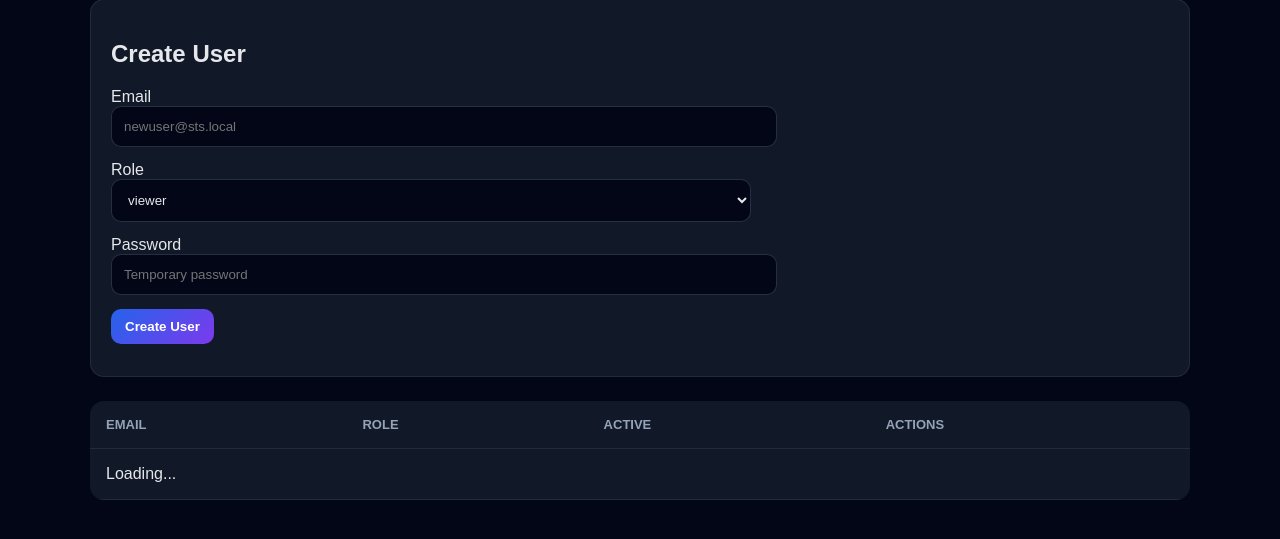
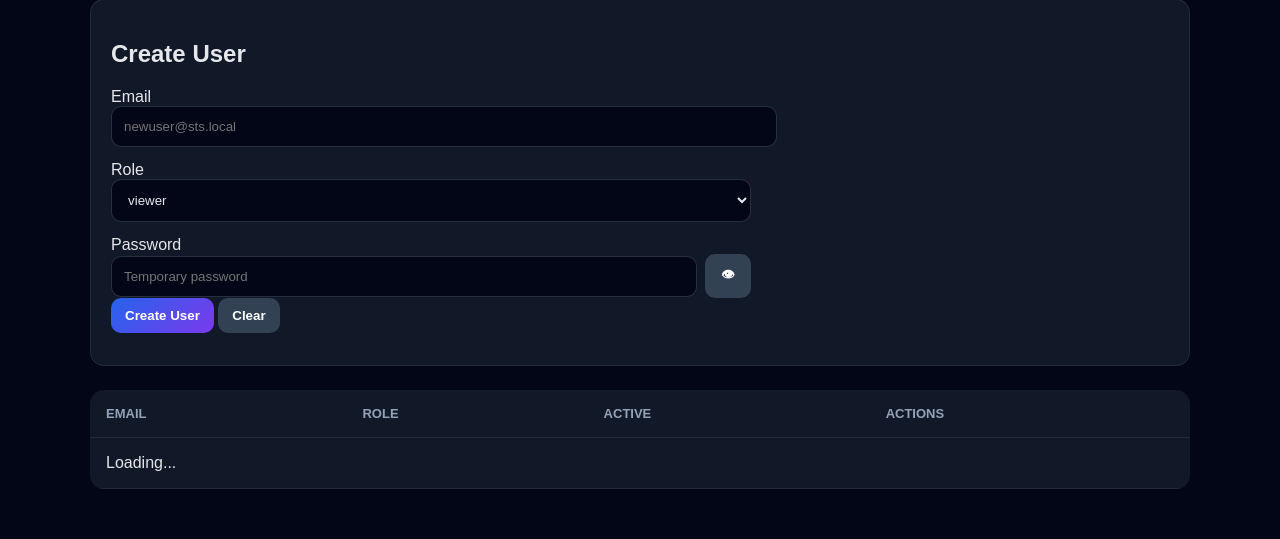
Before and after one commit to loomlogic3/sts-alerthub, a Python web app: template backend/app/templates/users.html in a window 1280 px wide. Shown: the part 181-720 px from the top of the page. Run offline with Jinja, Linux system fonts and the light colour scheme; the template is opened without the code that fills it, so the values that code supplies are empty.

Commit message:
Add password visibility toggle to user form

```diff
--- a/backend/app/templates/users.html
+++ b/backend/app/templates/users.html
@@ -62,6 +62,22 @@
             color:#86efac;
         }
 
+        .password-wrap{
+            display:flex;
+            align-items:center;
+            gap:8px;
+        }
+
+        .password-wrap input{
+            margin-bottom:0;
+        }
+
+        .eye-button{
+            background:#334155;
+            min-width:46px;
+            padding:11px 12px;
+        }
+
         table{
             width:100%;
             border-collapse:collapse;
@@ -103,12 +119,14 @@ Registered AlertHub users
 </p>
 
 <div class="card">
-<h2>Create User</h2>
+<h2 id="form_title">Create User</h2>
 
 <div class="form-panel">
 
 <label>Email</label>
 <input id="email" type="email" placeholder="newuser@sts.local">
+
+<input id="edit_mode" type="hidden" value="false">
 
 <label>Role</label>
 <select id="role">
@@ -118,9 +136,13 @@ Registered AlertHub users
 </select>
 
 <label>Password</label>
+<div class="password-wrap">
 <input id="password" type="password" placeholder="Temporary password">
+<button type="button" class="eye-button" onclick="togglePassword()">👁</button>
+</div>
 
-<button onclick="createUser()">Create User</button>
+<button id="save_button" onclick="saveUser()">Create User</button>
+<button onclick="resetForm()" style="background:#334155;">Clear</button>
 
 <div id="message" class="message"></div>
 
@@ -165,8 +187,77 @@ Loading...
 
 <script>
 
+function togglePassword(){
+const passwordInput=document.getElementById("password");
+passwordInput.type=passwordInput.type==="password" ? "text" : "password";
+}
+
+function resetForm(){
+document.getElementById("form_title").textContent="Create User";
+document.getElementById("save_button").textContent="Create User";
+document.getElementById("email").value="";
+document.getElementById("email").readOnly=false;
+document.getElementById("password").value="";
+document.getElementById("password").placeholder="Temporary password";
+document.getElementById("role").value="viewer";
+document.getElementById("edit_mode").value="false";
+document.getElementById("message").textContent="";
+}
+
 function editUser(email, role, isActive){
-alert(`Edit coming next for ${email}`);
+document.getElementById("form_title").textContent="Edit User";
+document.getElementById("save_button").textContent="Save Changes";
+document.getElementById("email").value=email;
+document.getElementById("email").readOnly=true;
+document.getElementById("password").value="";
+document.getElementById("password").placeholder="Leave blank when editing";
+document.getElementById("role").value=role;
+document.getElementById("edit_mode").value="true";
+window.scrollTo({top:0,behavior:"smooth"});
+}
+
+async function saveUser(){
+
+const isEditMode=document.getElementById("edit_mode").value==="true";
+
+if(isEditMode){
+await updateUser();
+return;
+}
+
+await createUser();
+
+}
+
+async function updateUser(){
+
+const message=document.getElementById("message");
+message.style.color="#86efac";
+message.textContent="Updating user...";
+
+const email=document.getElementById("email").value;
+
+const response=await fetch(`/users/${email}`,{
+method:"PATCH",
+headers:{"Content-Type":"application/json"},
+body:JSON.stringify({
+role:document.getElementById("role").value,
+is_active:true
+})
+});
+
+const data=await response.json();
+
+if(!response.ok || !data.user_updated){
+message.style.color="#fca5a5";
+message.textContent=data.detail || "User update failed";
+return;
+}
+
+message.textContent="User updated.";
+resetForm();
+await loadUsers();
+
 }
 
 async function createUser(){
```
